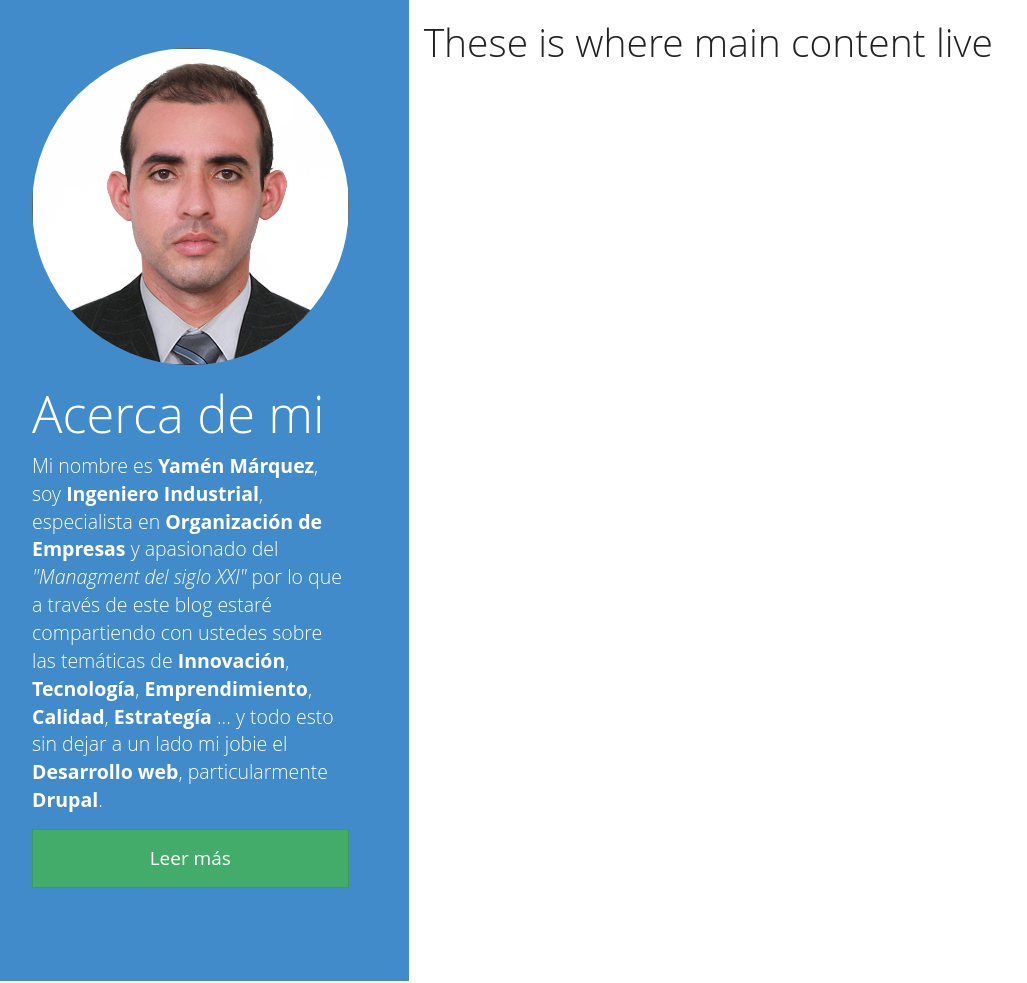
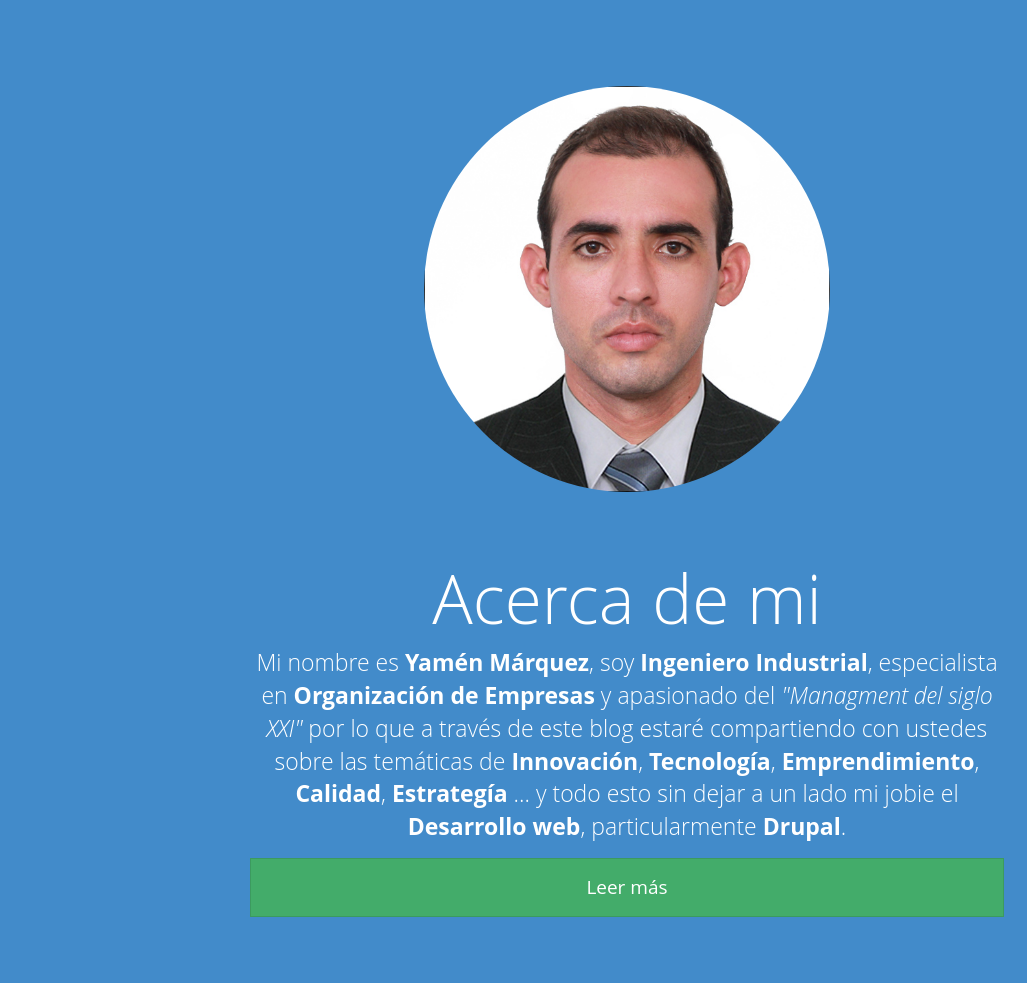
Before and after one commit to yamenmarquez/yamenmarquez.github.io, a plain HTML site: page index.html in a window 1280 px wide. Shown: the whole page, without its empty margins (13-1040 px from the left). Drawn offline with Linux system fonts and the light colour scheme.

Commit message:
Firts release

```diff
--- a/assets/stylesheets/styles.css
+++ b/assets/stylesheets/styles.css
@@ -1,3 +1,9 @@
+body {
+	/*background-image: url('blog.jpg');*/
+	background-color: #428BCA; /*	#3071A9	 #357EBD	#428BCA */
+	height: 100%;
+}
+
 .front-sidebar {
 	/*background-image: url('blog.jpg');*/
 	background-color: #428BCA; /*	#3071A9	 #357EBD	#428BCA */
@@ -9,7 +15,7 @@
     color: #FFFFFF; /*#CBD4D8*/
 }
 
-.jumbotron h1, .jumbotron .h1 {
+/*.jumbotron h1, .jumbotron .h1 {
     font-size: 50.7px;
 }
 
@@ -17,4 +23,4 @@
     font-size: 19.5px;
     font-weight: 200;
     margin-bottom: 15px;
-}
+}*/
--- a/index.html
+++ b/index.html
@@ -22,20 +22,33 @@
       <h1>These is the header</h1>
     </header> -->
     <div class="container-fuid">
+    	<div class="row">
+    		<div class=" col-md-offset-4 col-md-4 col-md-offset-4">
+    			</br>
+    			</br>
+    			</br>
+    			</br>
+    			<!-- <img src="assets/images/avatar.jpg" class="img-responsive img-circle" alt="yamenmarquez picture">-->
+    		</div>
+    	</div>
+    	<div class="row">
+    		<div class=" col-md-offset-4 col-md-4 col-md-offset-4">
+    			<img src="assets/images/avatar.jpg" class="img-responsive img-circle" alt="yamenmarquez picture">
+    		</div>
+    	</div>
       <div class="row">
-        <aside class="col-md-4 front-sidebar">
+        <aside class="col-md-offset-2 col-md-8 col-md-offset-2 front-sidebar">
           <div class="jumbotron">
             <div class="container">
-              <img src="assets/images/avatar.jpg" class="img-responsive img-circle" alt="Yam&eacuten M&aacuterquez">
-              <h1>Acerca de mi</h1>
-              <p>Mi nombre es <b>Yam&eacuten M&aacuterquez</b>, soy <b>Ingeniero Industrial</b>, especialista en <b>Organizaci&oacuten de Empresas</b> y apasionado del <i>"Managment del siglo XXI"</i> por lo que a trav&eacutes de este blog estar&eacute compartiendo con ustedes sobre las tem&aacuteticas de <b>Innovaci&oacuten</b>, <b>Tecnolog&iacutea</b>, <b>Emprendimiento</b>, <b>Calidad</b>, <b>Estrateg&iacutea</b> ... y todo esto sin dejar a un lado mi jobie el <b>Desarrollo web</b>, particularmente <b>Drupal</b>. </p>
-              <p><a class="btn btn-success btn-lg btn-block" role="button">Leer más</a></p>
+              <h1 class="text-center">Acerca de mi</h1>
+              <p class="text-center">Mi nombre es <b>Yam&eacuten M&aacuterquez</b>, soy <b>Ingeniero Industrial</b>, especialista en <b>Organizaci&oacuten de Empresas</b> y apasionado del <i>"Managment del siglo XXI"</i> por lo que a trav&eacutes de este blog estar&eacute compartiendo con ustedes sobre las tem&aacuteticas de <b>Innovaci&oacuten</b>, <b>Tecnolog&iacutea</b>, <b>Emprendimiento</b>, <b>Calidad</b>, <b>Estrateg&iacutea</b> ... y todo esto sin dejar a un lado mi jobie el <b>Desarrollo web</b>, particularmente <b>Drupal</b>. </p>
+              <p><a href="https://www.linkedin.com/in/yamenmarquez" class="btn btn-success btn-lg btn-block" role="button">Leer más</a></p>
             </div>
           </div>
         </aside>
-        <div class="col-md-8 front-main">
+        <!-- <div class="col-md-8 front-main">
           <h1 class="center">These is where main content live</h1>
-        </div>
+        </div> -->
       </div>
     </div>
 
```
Also changed, not shown: assets/images/avatar2.jpg (added).
